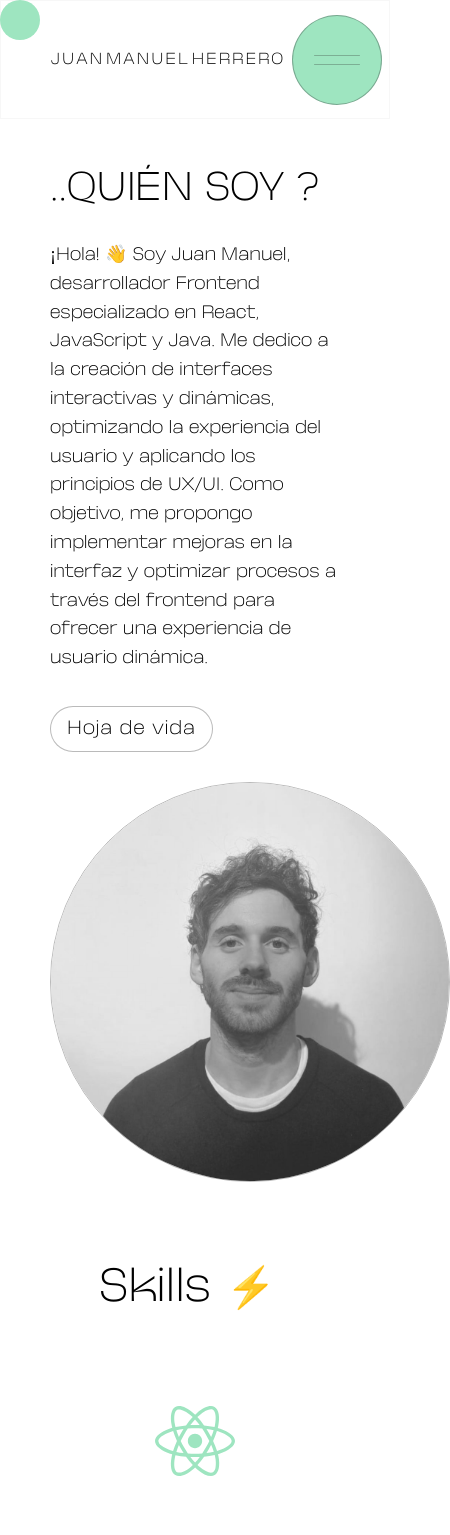
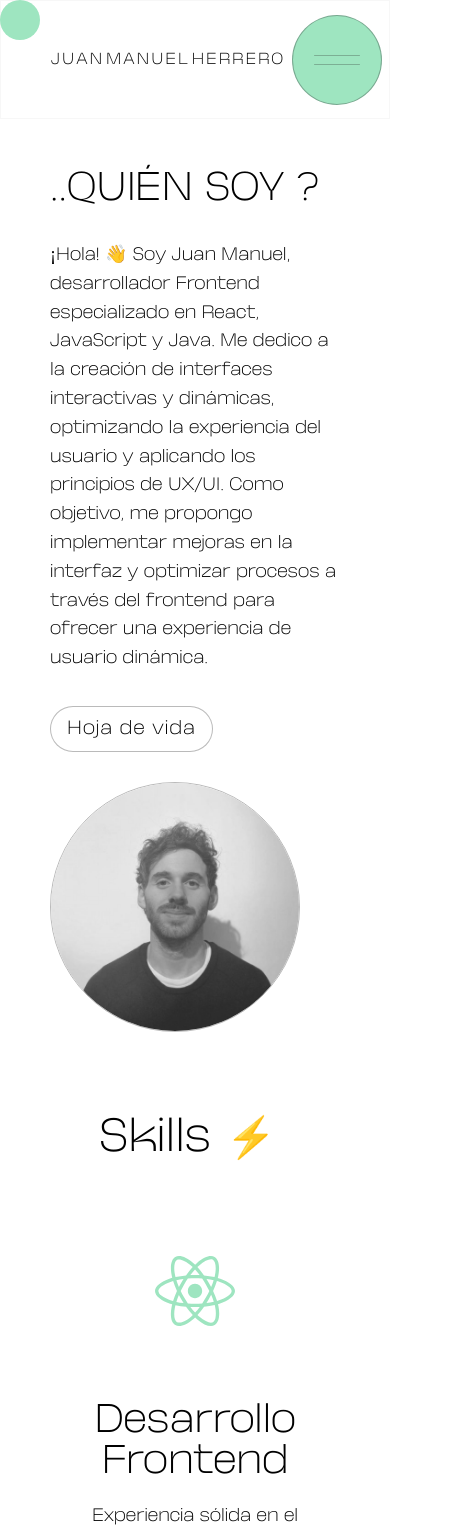
Before and after one commit to JuanHerrero28/port-juan-herrero, a React (Vite) app: page / in a window 390 px wide. Shown: the top 1535 px of the page, 450 px wide, since content can reach past the window. Built offline with nearby package versions, Linux system fonts and the light colour scheme.

Commit message:
achico imagen juan

```diff
--- a/src/Pages/PresentationComponent.css
+++ b/src/Pages/PresentationComponent.css
@@ -54,7 +54,7 @@
   }
 
   .img-juan{
-    width: 400px;
-    height: 400px;
+    width: 250px;
+    height: 250px;
   }
 }
```
